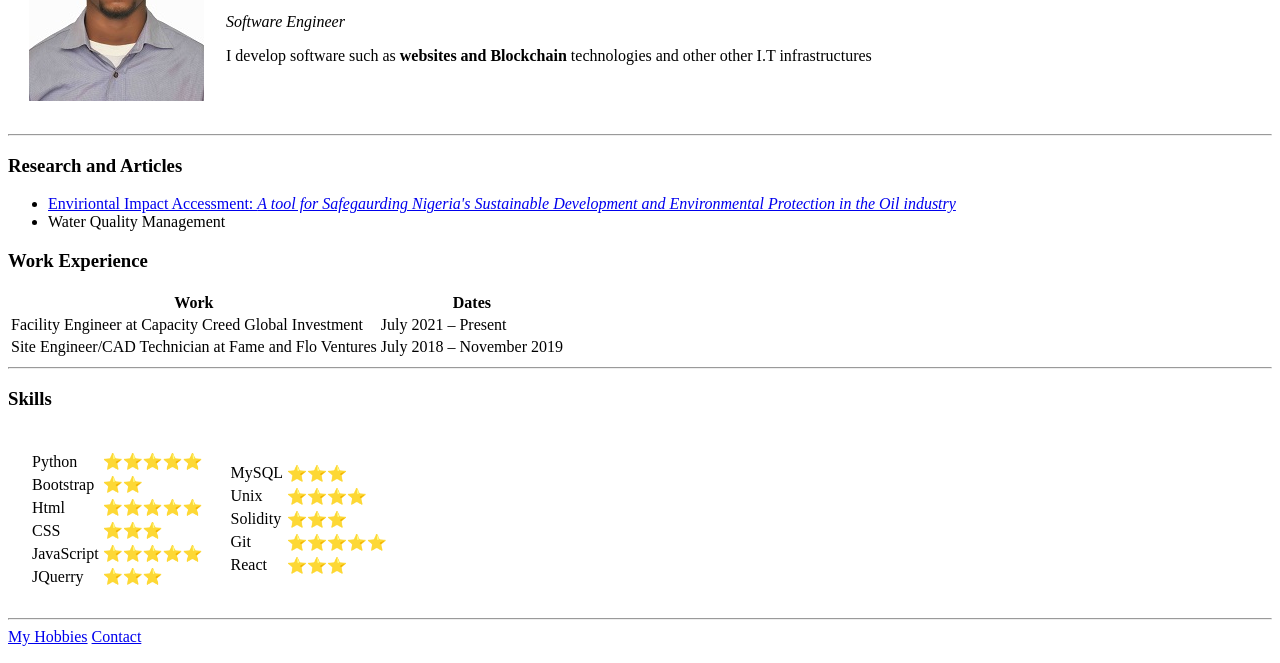
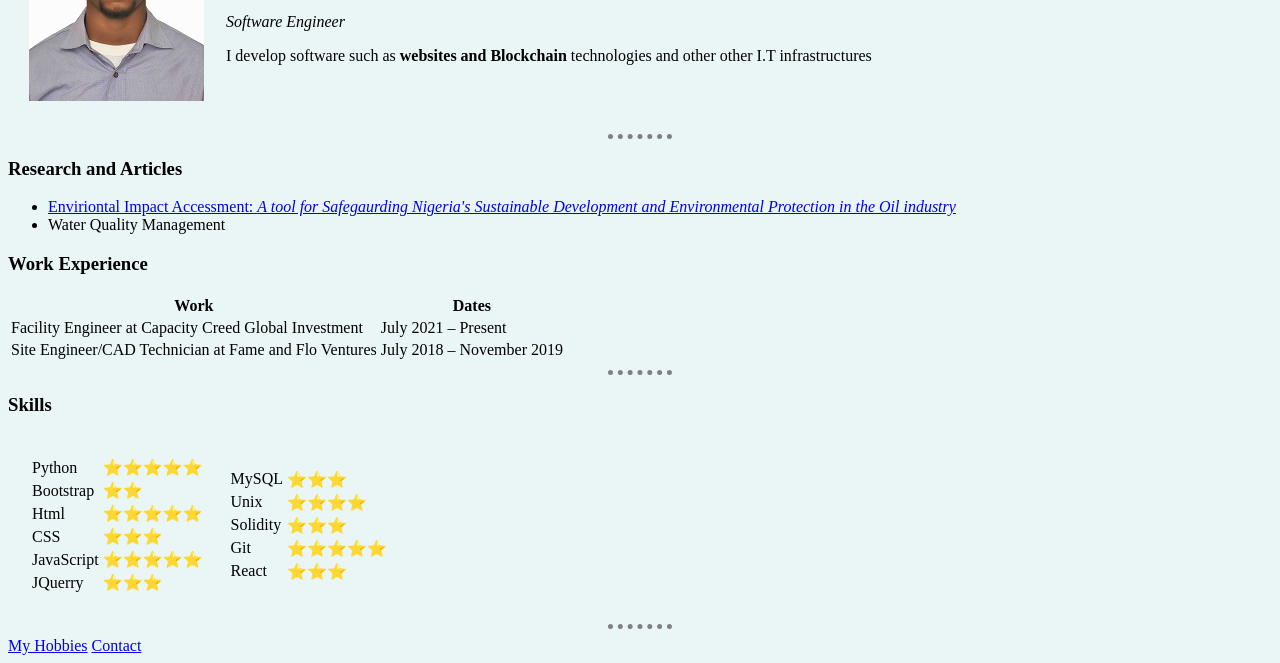
Before and after one commit to Benjamin-AO/C.V, a plain HTML site: page index.html in a window 1280 px wide. Shown: the part 153-816 px from the top of the page. Drawn offline with Linux system fonts and the light colour scheme.

Commit message:
Initial css styling for website

```diff
--- /dev/null
+++ b/CSS/style.css
@@ -0,0 +1,11 @@
+body{
+    background-color: #eaf6f6;
+}
+
+hr{
+    border-style: none;
+    border-top-style: dotted;
+    border-color: grey;
+    border-width: 5px;
+    width: 5%;
+}
--- a/index.html
+++ b/index.html
@@ -4,6 +4,7 @@
     <meta charset="UTF-8">
     <meta name="viewport" content="width=device-width, initial-scale=1.0">
     <title>Benjamin's Personal Site</title>
+    <link rel="stylesheet" href="CSS/style.css">
 </head>
 <body>
     <table cellspacing="20">
```
Also changed, not shown: contact.html (+1 -0 lines), hobbies.html (+1 -0 lines).
